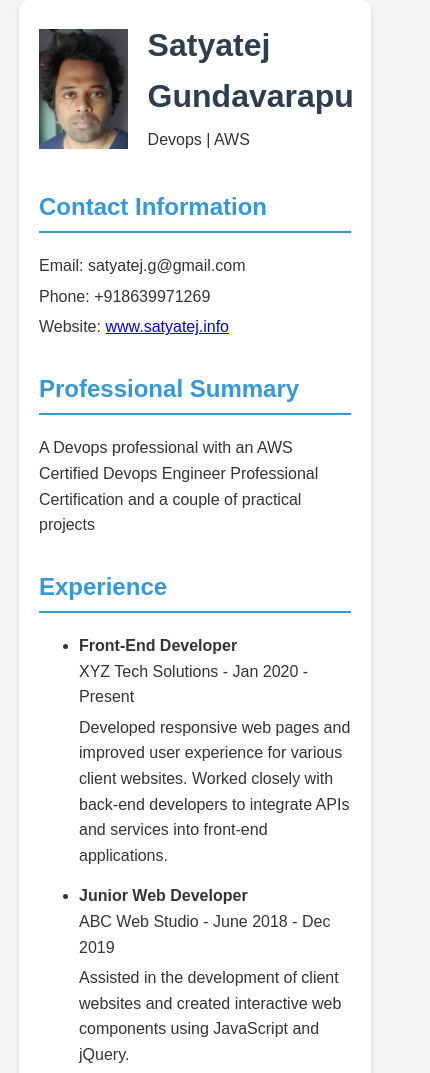
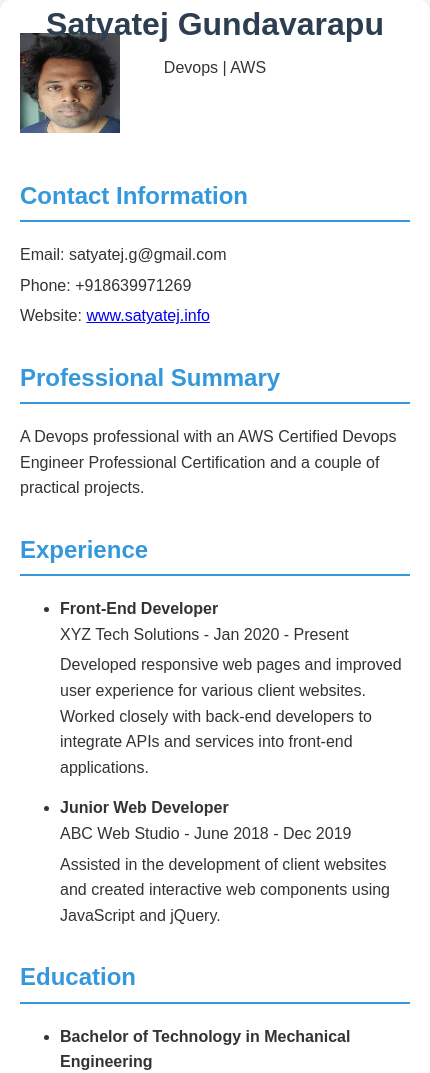
Before and after one commit to satyatejg/www.satyatej.info, a plain HTML site: page index.html in a window 390 px wide. Shown: the top 1073 px of the page, 430 px wide, since content can reach past the window. Drawn offline with Linux system fonts and the light colour scheme.

Commit message:
modified index.html again

```diff
--- a/index.html
+++ b/index.html
@@ -5,6 +5,7 @@
     <meta name="viewport" content="width=device-width, initial-scale=1.0">
     <title>Satyatej Gundavarapu</title>
     <style>
+        /* Global styles */
         body {
             font-family: Arial, sans-serif;
             line-height: 1.6;
@@ -12,26 +13,46 @@
             padding: 0;
             background-color: #f4f4f4;
             color: #333;
+            position: relative;
         }
         .container {
-            width: 80%;
+            width: 100%;
+            max-width: 1200px;
             margin: 0 auto;
             padding: 20px;
             background-color: #fff;
             border-radius: 10px;
             box-shadow: 0 2px 5px rgba(0, 0, 0, 0.1);
         }
+
+        /* Header styles */
         header {
-            display: flex;
-            align-items: center;
+            position: relative;
+            height: 200px; /* Adjust the height of the header */
             margin-bottom: 20px;
         }
+
+        /* Image on the left */
         header img {
-            width: 120px;   /* Passport-sized image */
-            height: 120px;  /* Passport-sized image */
-            border-radius: 0%; /* Make the image square */
-            margin-right: 20px; /* Space between image and text */
+            position: absolute;
+            left: 0;
+            top: 50%;
+            transform: translateY(-50%); /* Center the image vertically */
+            width: 150px; /* Passport-sized image */
+            height: 150px;
+            border-radius: 0%; /* Square image */
         }
+
+        /* Name and job title on the right */
+        header .text-container {
+            position: absolute;
+            right: 0;
+            top: 50%;
+            transform: translateY(-50%); /* Center the text vertically */
+            text-align: right;
+            margin-right: 20px;
+        }
+
         h1 {
             margin: 0;
             color: #2c3e50;
@@ -39,9 +60,8 @@
         p {
             margin: 5px 0;
         }
-        .contact-info p {
-            margin: 5px 0;
-        }
+
+        /* Section styles */
         .section {
             margin-top: 30px;
         }
@@ -57,11 +77,44 @@
         .experience li, .education li .certification li {
             margin-bottom: 15px;
         }
+
+        /* Footer styles */
         footer {
             text-align: center;
             margin-top: 40px;
             font-size: 14px;
             color: #777;
+        }
+
+        /* Responsive styles */
+        @media (max-width: 768px) {
+            /* Stack header content on mobile */
+            header {
+                height: auto;
+                padding-top: 20px;
+                padding-bottom: 20px;
+            }
+
+            /* Adjust the image size for mobile devices */
+            header img {
+                width: 120px;
+                height: 120px;
+            }
+
+            header .text-container {
+                text-align: center;
+                position: relative;
+                right: auto;
+                top: auto;
+                margin-right: 0;
+            }
+        }
+
+        @media (max-width: 480px) {
+            header img {
+                width: 100px;
+                height: 100px;
+            }
         }
     </style>
 </head>
@@ -71,7 +124,7 @@
         <!-- Header with Name and Profile Picture -->
         <header>
             <img src="satya-profile-pic.jpg" alt="Your Profile Picture">
-            <div>
+            <div class="text-container">
                 <h1>Satyatej Gundavarapu</h1>
                 <p>Devops | AWS</p>
             </div>
@@ -88,7 +141,7 @@
         <!-- Professional Summary -->
         <section class="summary section">
             <h2>Professional Summary</h2>
-            <p>A Devops professional with an AWS Certified Devops Engineer Professional Certification and a couple of practical projects </p>
+            <p>A Devops professional with an AWS Certified Devops Engineer Professional Certification and a couple of practical projects.</p>
         </section>
 
         <!-- Experience -->
@@ -123,6 +176,7 @@
             </ul>
         </section>
 
+        <!-- Certifications -->
         <section class="certification section">
             <h2>Certifications</h2>
             <ul>
@@ -144,7 +198,7 @@
             <ul>
                 <li>Docker, Kubernetes</li>
                 <li>Terraform</li>
-                <li>AWS Codepiepline, Codebuild, CodeDeploy, ECS, EKS, CloudFormation, SAM</li>
+                <li>AWS Codepipeline, Codebuild, CodeDeploy, ECS, EKS, CloudFormation, SAM</li>
                 <li>Jenkins CI/CD</li>
                 <li>Python, Shell Scripting, Linux</li>
             </ul>
```
